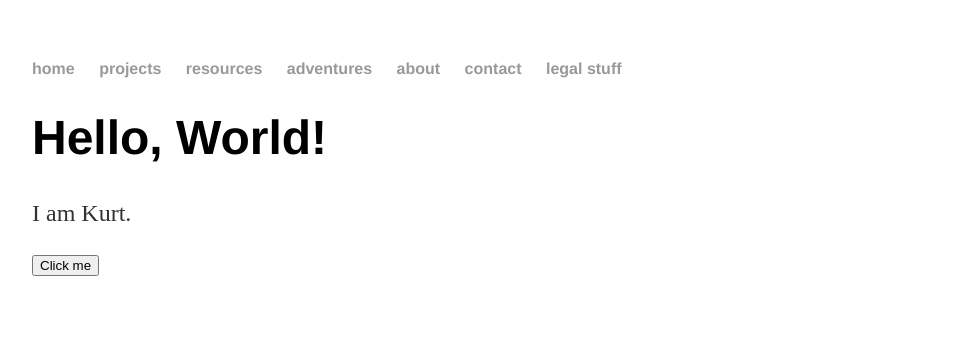
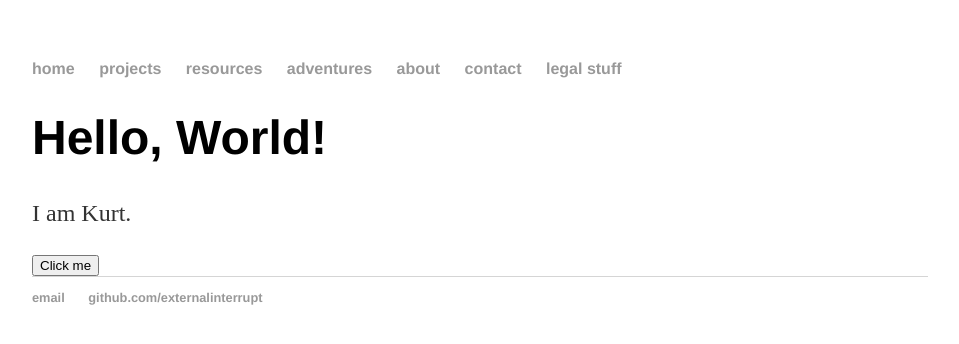
Before and after one commit to backslashkurt/backslashkurt.github.io, a Jekyll site: the page built from index.html, in a window 1280 px wide. Shown: the top 344 px of the page, without its empty margins (160-1119 px from the left). Built offline with Jekyll 4.4.1, drawn with Linux system fonts in a browser that asks for light colours; part of the change alters nothing that is shown.

Commit message:
Update index.html
modified to work with default layout

```diff
--- a/index.html
+++ b/index.html
@@ -1,26 +1,9 @@
-<!DOCTYPE html>
-<html>
-
-<head>
-    <title>\kurt</title>
-    <link rel="stylesheet" type="text/css" href="/css/main.css">
-</head>
-
-<body>
-<nav>
-    <ul>
-        <li><a href="/">home</a></li>
-        <li><a href="/projects">projects</a></li>
-        <li><a href="/resources">resources</a></li>
-        <li><a href="/adventures">adventures</a></li>
-        <li><a href="/about">about</a></li>
-        <li><a href="/contact">contact</a></li>
-        <li><a href="/legal">legal stuff</a></li>
-    </ul>
-</nav>
-<h1>Hello, World!</h1>
-<p>I am Kurt.</p>
-<button>Click me</button>
-
-</body>
-</html>
+---
+layout: default
+title: External Interrupt
+---
+<div class="blurb">
+    <h1>Hello, World!</h1>
+    <p>I am Kurt.</p>
+    <button>Click me</button>
+</div><!-- /.blurb -->
```
